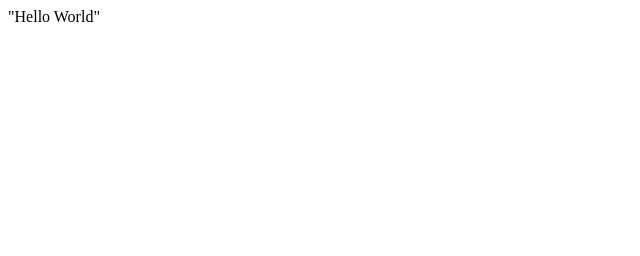
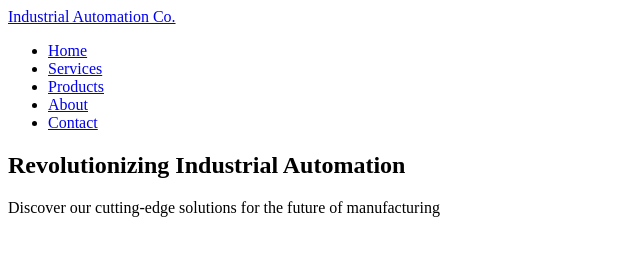
Before and after one commit to Tomes100/Tomes100.github.io, a plain HTML site: page index.html in a window 1280 px wide. Shown: the whole page, without its empty margins (0-640 px from the left). Drawn offline with Linux system fonts and the light colour scheme.

Commit message:
Base layout

```diff
--- a/index.html
+++ b/index.html
@@ -1 +1,30 @@
-"Hello World"
+<!DOCTYPE html>
+<html lang="en">
+<head>
+    <meta charset="UTF-8">
+    <meta name="viewport" content="width=device-width, initial-scale=1.0">
+    <title>Industrial Automation Company</title>
+    <!-- Add your stylesheet or CSS framework links here -->
+    <link rel="stylesheet" href="styles.css">
+</head>
+<body>
+    <!-- Header -->
+    <header>
+        <nav>
+            <!-- Add your logo or company name -->
+            <a href="#" class="logo">Industrial Automation Co.</a>
+            <ul class="menu">
+                <li><a href="#home">Home</a></li>
+                <li><a href="#services">Services</a></li>
+                <li><a href="#products">Products</a></li>
+                <li><a href="#about">About</a></li>
+                <li><a href="#contact">Contact</a></li>
+            </ul>
+        </nav>
+    </header>
+
+    <!-- Hero Section -->
+    <section id="home">
+        <div class="hero-container">
+            <h1>Revolutionizing Industrial Automation</h1>
+            <p>Discover our cutting-edge solutions for the future of manufacturing</p>
```
